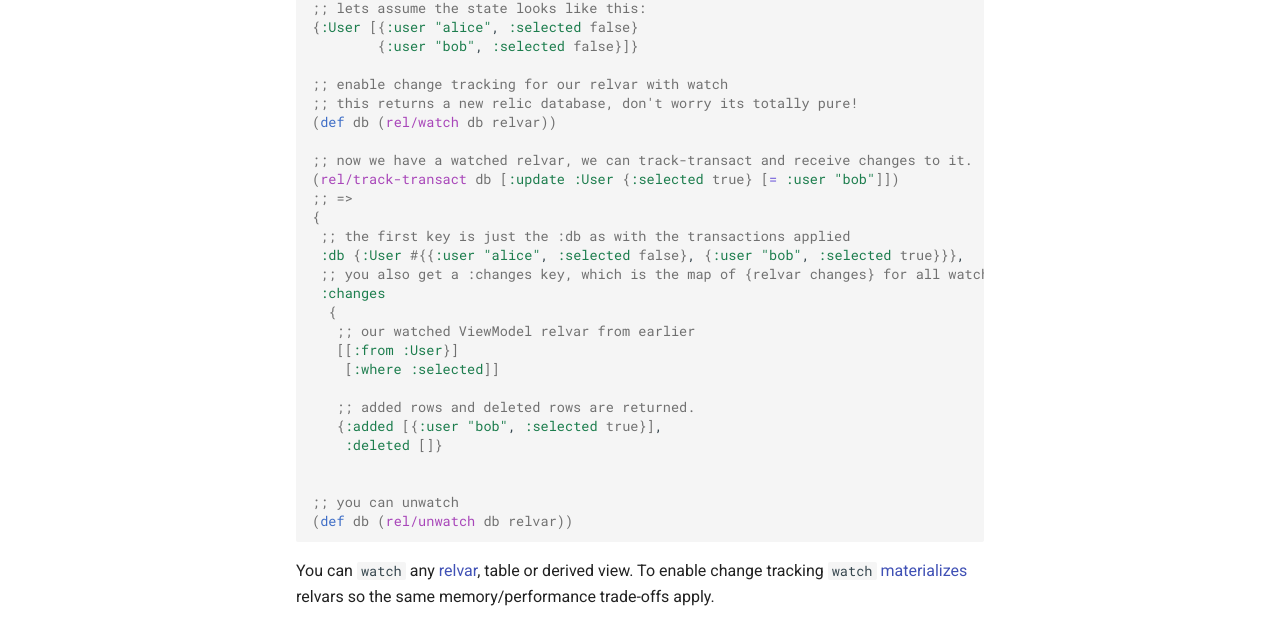
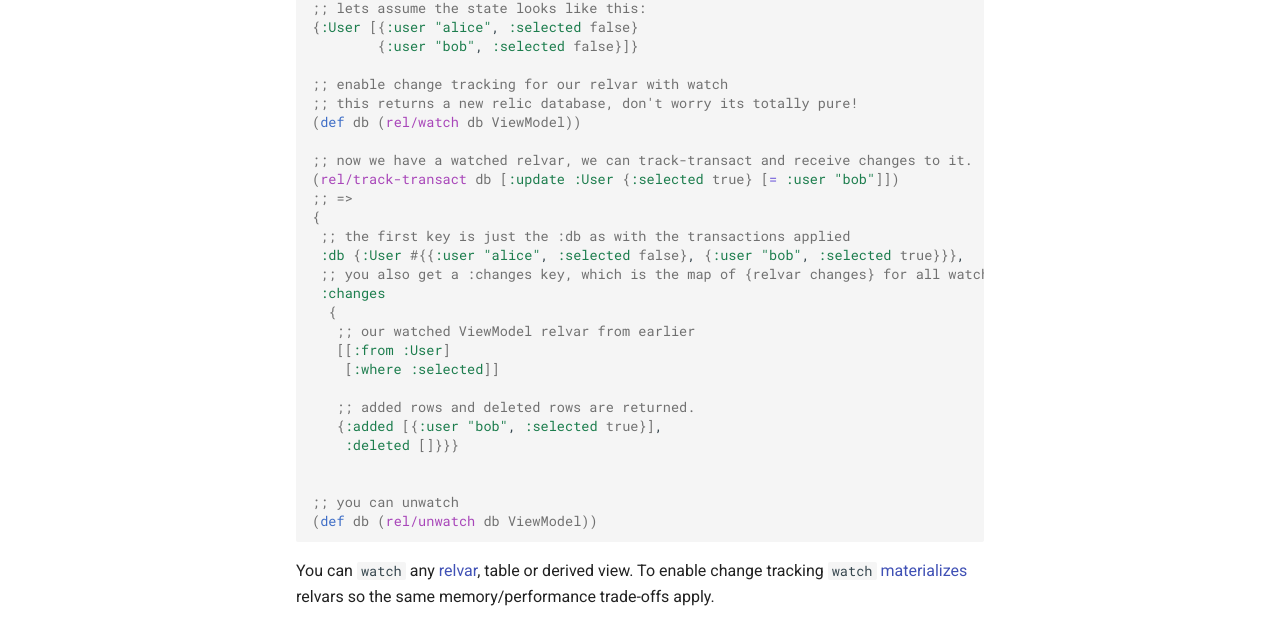
Before and after one commit to wotbrew/relic, an MkDocs documentation site: the page built from doc/change-tracking.md, in a window 1280 px wide and 1099 px high. Shown: the part 421-1039 px from the top of the window. Built offline with MkDocs 1.6.1 and Material for MkDocs 9.7.7, drawn with Linux system fonts in a browser that asks for light colours; comment, search, counter and statistics services are not loaded.

Commit message:
change tracking example test & fix

````diff
--- a/doc/change-tracking.md
+++ b/doc/change-tracking.md
@@ -17,7 +17,7 @@ Any relvar can be watched so that you can ask what rows were added or deleted by
 
 ;; enable change tracking for our relvar with watch
 ;; this returns a new relic database, don't worry its totally pure!
-(def db (rel/watch db relvar))
+(def db (rel/watch db ViewModel))
 
 ;; now we have a watched relvar, we can track-transact and receive changes to it.
 (rel/track-transact db [:update :User {:selected true} [= :user "bob"]])
@@ -29,16 +29,16 @@ Any relvar can be watched so that you can ask what rows were added or deleted by
  :changes
   {
    ;; our watched ViewModel relvar from earlier
-   [[:from :User}]
+   [[:from :User]
     [:where :selected]]
 
    ;; added rows and deleted rows are returned.
    {:added [{:user "bob", :selected true}],
-    :deleted []}
+    :deleted []}}}
 
 
 ;; you can unwatch
-(def db (rel/unwatch db relvar))
+(def db (rel/unwatch db ViewModel))
 ```
 
 You can `watch` any [relvar](relvar.md), table or derived view.
````
Also changed, not shown: 1 other file.
